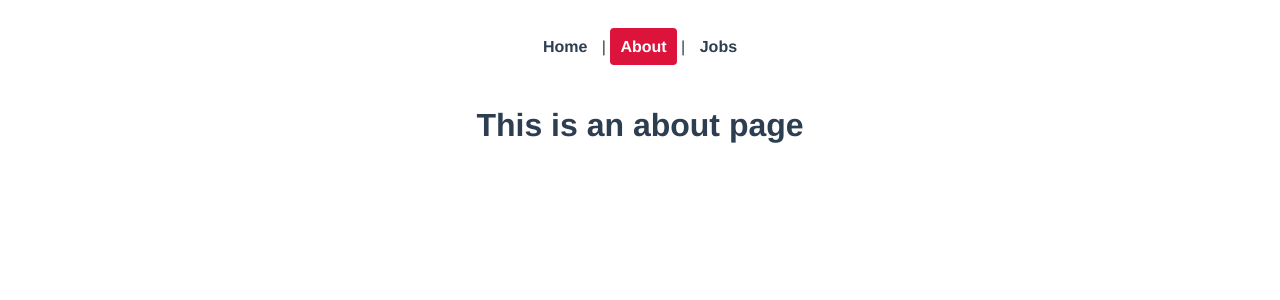
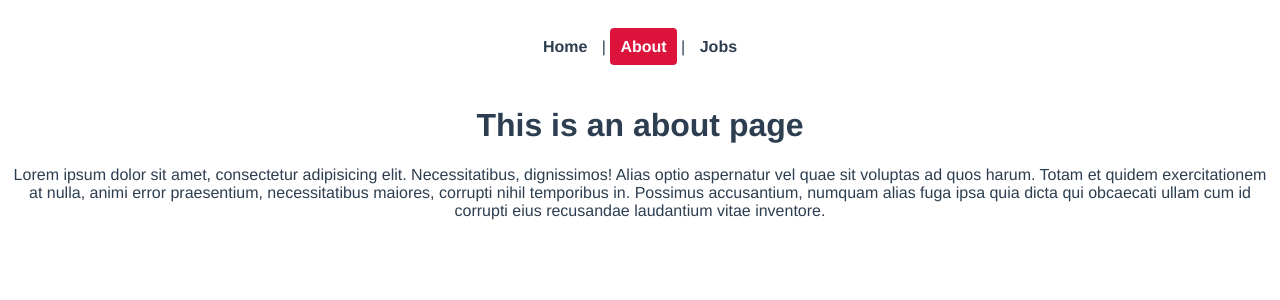
Before and after one commit to towsifzilani/vue-route-jobs, a Vue app: page /about in a window 1280 px wide. Shown: the top 300 px of the page. Built offline with nearby package versions, Linux system fonts and the light colour scheme.

Commit message:
VUe Router: dynamic links with parameter

```diff
--- a/src/views/AboutView.vue
+++ b/src/views/AboutView.vue
@@ -1,5 +1,6 @@
 <template>
   <div class="about">
     <h1>This is an about page</h1>
+    <p>Lorem ipsum dolor sit amet, consectetur adipisicing elit. Necessitatibus, dignissimos! Alias optio aspernatur vel quae sit voluptas ad quos harum. Totam et quidem exercitationem at nulla, animi error praesentium, necessitatibus maiores, corrupti nihil temporibus in. Possimus accusantium, numquam alias fuga ipsa quia dicta qui obcaecati ullam cum id corrupti eius recusandae laudantium vitae inventore.</p>
   </div>
 </template>
```
